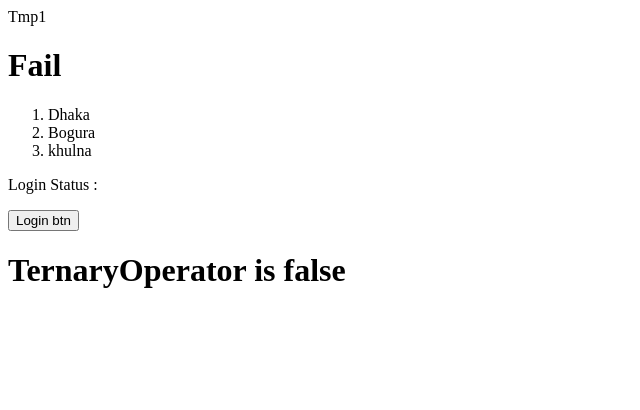
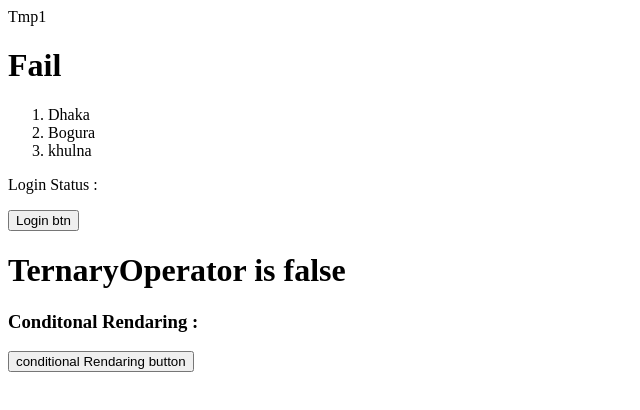
Before and after one commit to majharul-islam181/LearnReact, a React (Vite) app: page / in a window 1280 px wide. Shown: the top 410 px of the page, without its empty margins (0-640 px from the left). Built offline with nearby package versions, Linux system fonts and the light colour scheme.

Commit message:
conditional rendaring, immediate invoked function,ternary operation, JCX loop inside

```diff
--- a/src/App.jsx
+++ b/src/App.jsx
@@ -24,7 +24,7 @@ const App = () => {
 
 
 
-{/* Immediatley Invoked function */}
+{/* Immediatley Invoked function  == Automatic run hobe, app start howyar sathe sathe*/}
       {(
         ()=>{
           if(marks >= 90 && marks<=100){
@@ -35,6 +35,8 @@ const App = () => {
           }
         }
       )()}
+
+
 
 {/* JCX Loop Inside */}
           <ol>
@@ -60,8 +62,14 @@ const App = () => {
             ternaryOperator ? <h1> TernaryOperator is false</h1> : <h1>TernaryOperator is true</h1>
           }
 
+          {/* Conditional Rendaring */}
+
+
+          <h3>Conditonal Rendaring : </h3>
 
           {
+
+        conditonalRendaring && <button> conditional Rendaring button</button>
 
           }
 
```
